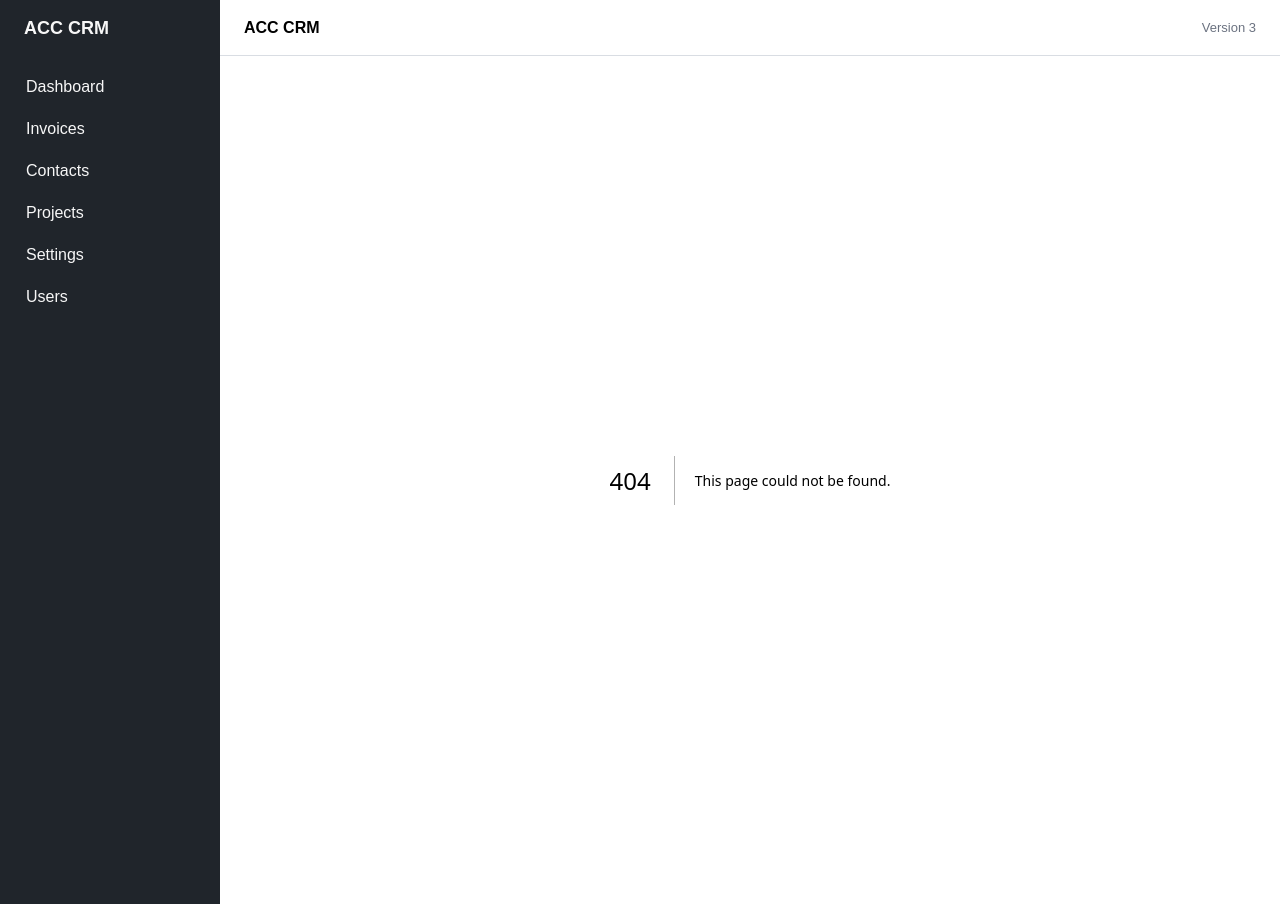
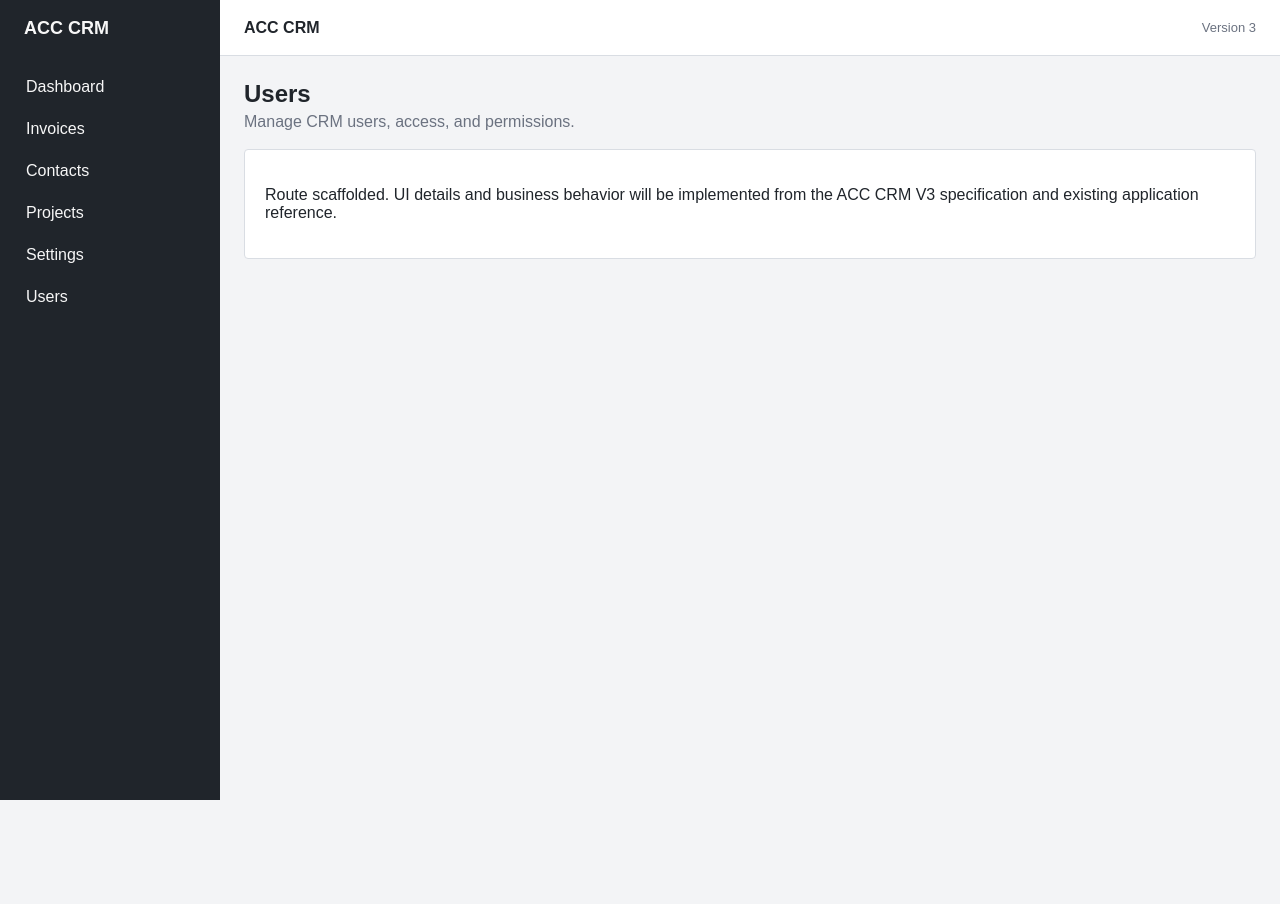
Before and after one commit to mlpk21d/acc-crm-v3, a Next.js app: page /users in a window 1280 px wide. Before the commit this address had no page. After the commit the page ends 800 px from the top, so only its background shows below. Built offline with nearby package versions, Linux system fonts and the light colour scheme.

Commit message:
Bootstrap ACC CRM V3: add src/app/users/page.tsx

```diff
--- /dev/null
+++ b/src/app/users/page.tsx
@@ -0,0 +1,10 @@
+import { PagePlaceholder } from "@/components/page-placeholder";
+
+export default function UsersPage() {
+  return (
+    <PagePlaceholder
+      title="Users"
+      description="Manage CRM users, access, and permissions."
+    />
+  );
+}
```
